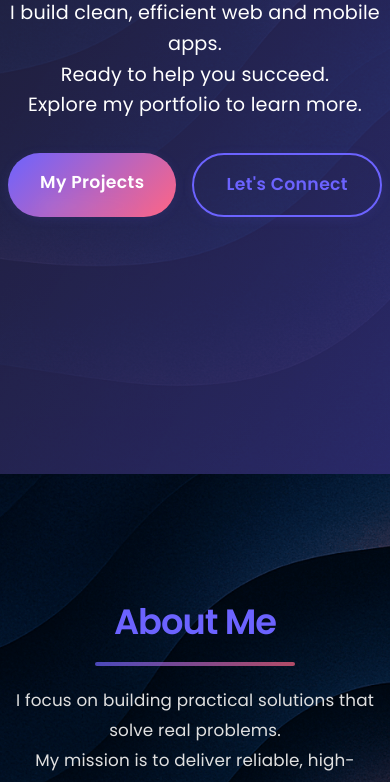
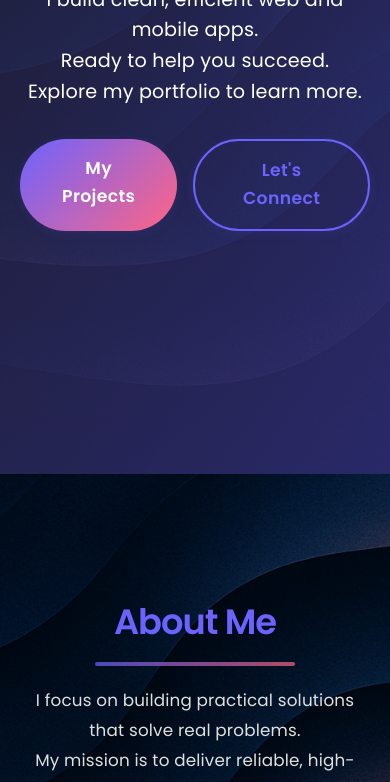
Before and after one commit to FerhatArslann/MyWebsite, a website: page public/index.html in a window 390 px wide. Shown: the part 370-1152 px from the top of the page. Drawn offline with Linux system fonts and the light colour scheme.

Commit message:
Add horizontal padding for mobile screens to improve text readability.

```diff
--- a/styles/style.css
+++ b/styles/style.css
@@ -1279,3 +1279,18 @@ footer p {
         bottom: -36px;
     }
 }
+
+/* Add padding for mobile screens */
+@media (max-width: 600px) {
+    .hero-section,
+    .hero-content,
+    .about-section,
+    .about-section-content,
+    .skills-section,
+    .section-content,
+    .projects-section,
+    .contact-section {
+        padding-left: 10px;
+        padding-right: 10px;
+    }
+}
```
